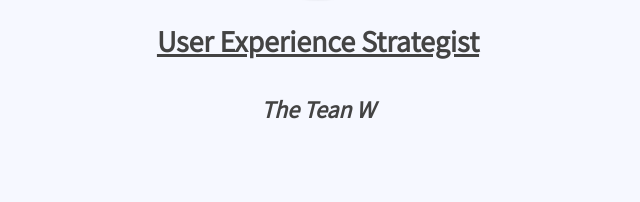
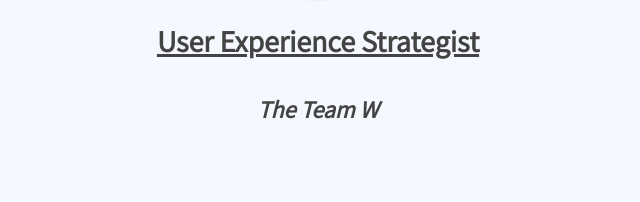
Before and after one commit to jenblunt/jenblunt.com, a plain HTML site: page index.html in a window 1280 px wide. Shown: the part 5153-5355 px from the top of the page, 64-704 px from the left. Drawn offline with Linux system fonts and the light colour scheme.

Commit message:
Updated name

```diff
--- a/index.html
+++ b/index.html
@@ -170,7 +170,7 @@
               <a href="https://verify.skilljar.com/c/zigntr2nwbjm" target="blank" rel="noopener">
                 <h3>User Experience Strategist</h3>
               </a>
-              <h4><em>The Tean W</em></h4>
+              <h4><em>The Team W</em></h4>
             </div>
             <div>
               <div class="circle">
```
